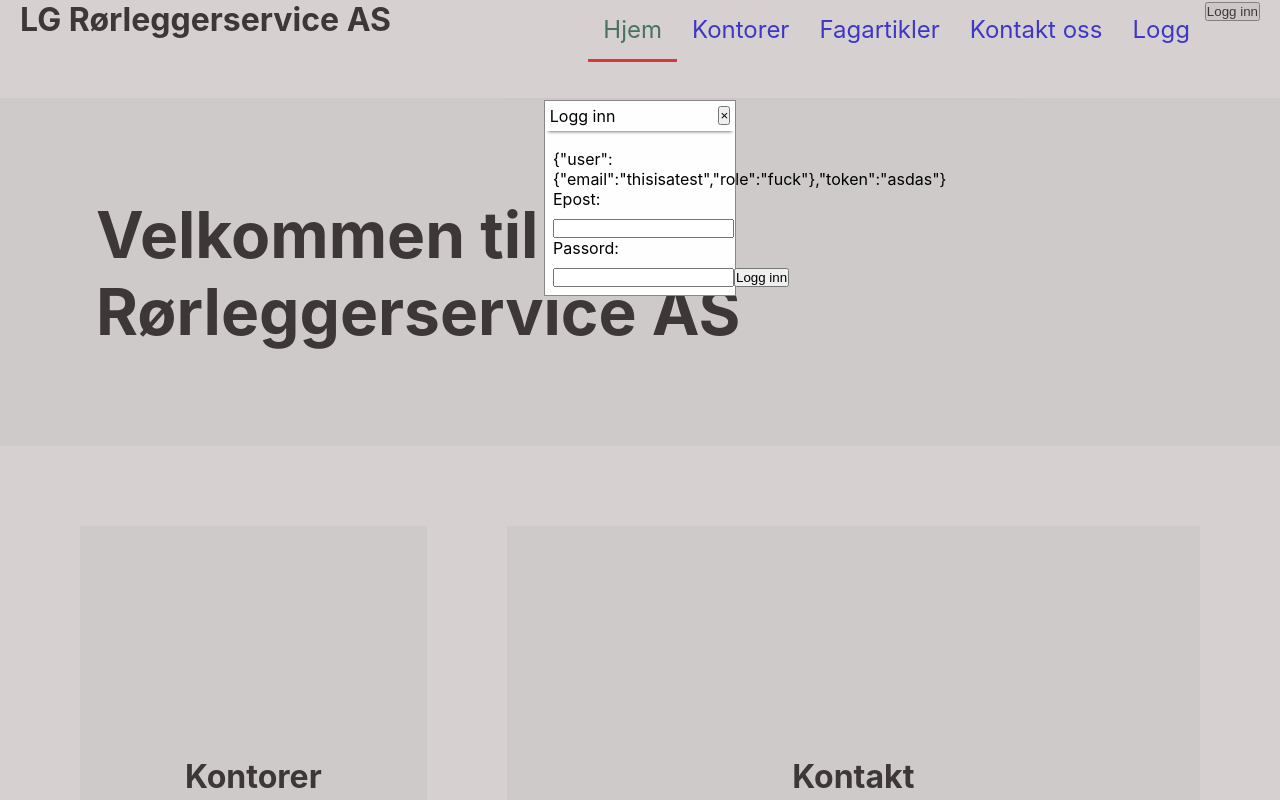
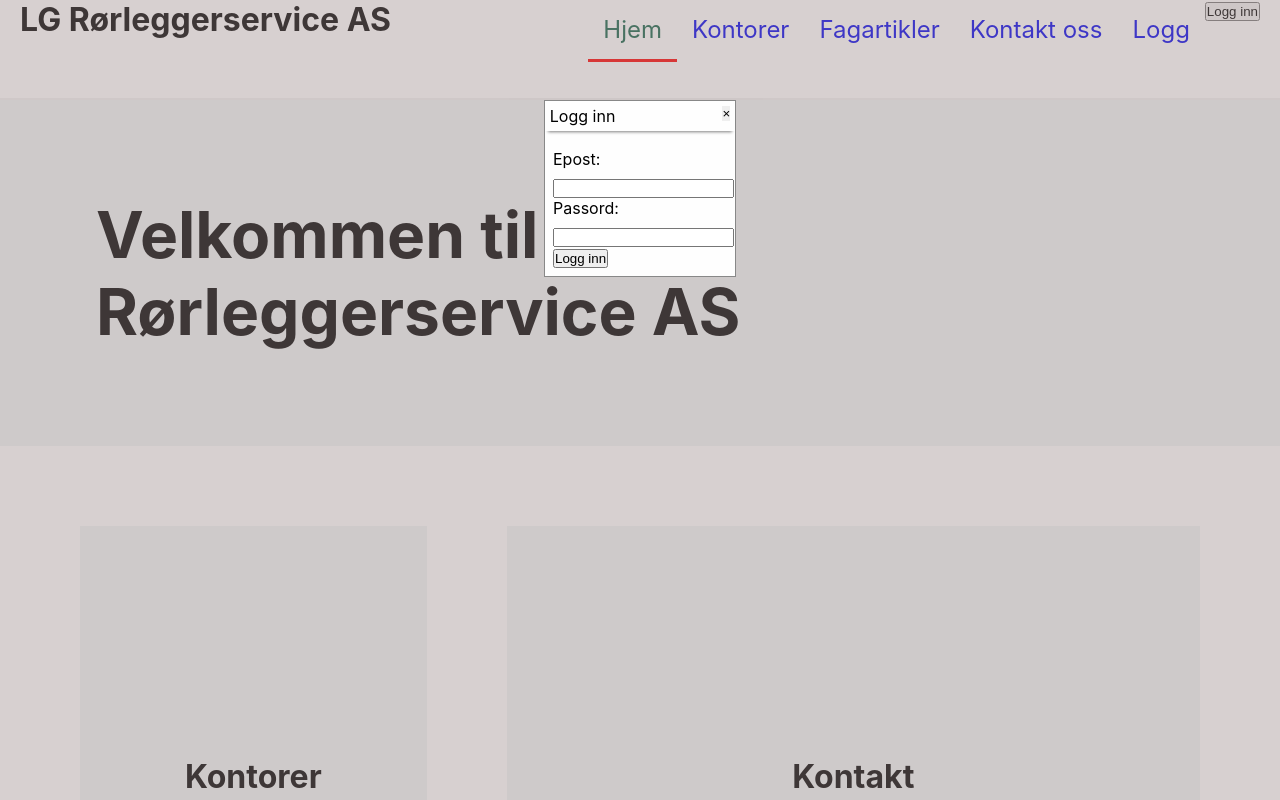
Before and after one commit to Snailey/WebapplikasjonerEksamen, a React (Create React App) app in the folder frontend/: page / in a window 1280 px wide. Both pictures are taken after a click on the button "Logg inn". Shown: the top 800 px of the page. Built offline with nearby package versions, Linux system fonts and the light colour scheme.

Commit message:
login done

```diff
--- a/frontend/src/components/Modal.jsx
+++ b/frontend/src/components/Modal.jsx
@@ -7,17 +7,20 @@ import {
   StyledModal,
   ModalHeader,
   ModalFormContainer,
+  CloseButton,
 } from '../styles/StyledComponents';
 import { login } from '../utils/users';
 
 const Modal = (modal, setModal) => {
   const [user, setUser] = useContext(Context);
   const [loginData, setLoginData] = useState('');
-
-  const handleSubmit = (event) => {
+  const [error, setError] = useState('');
+  const handleSubmit = async (event) => {
     console.log(loginData);
     event.preventDefault();
-    setUser(login(loginData));
+    const { data, error } = await login(loginData);
+    if (error) setError(error);
+    setUser(data);
   };
   const updateValue = (event) => {
     const inputValue = { [event.target.name]: event.target.value };
@@ -32,13 +35,23 @@ const Modal = (modal, setModal) => {
         <ModalContents>
           <ModalHeader>
             <p>Logg inn</p>
-            <button type="button" onClick={() => setModal(!modal)} id="close">
+            <CloseButton
+              type="button"
+              onClick={() => setModal(!modal)}
+              id="close"
+            >
               &times;
-            </button>
+            </CloseButton>
           </ModalHeader>
           <ModalFormContainer>
             <form>
-              {JSON.stringify(user)}
+              {user !== null && (
+                <p>
+                  Logged in as:
+                  {JSON.stringify(user.user.email)}
+                  Token: {JSON.stringify(user.token)}
+                </p>
+              )}
               <Label>Epost:</Label>
               <input type="text" onChange={updateValue} name="email" />
               <Label>Passord:</Label>
@@ -50,6 +63,7 @@ const Modal = (modal, setModal) => {
           </ModalFormContainer>
         </ModalContents>
       </StyledModal>
+      {error && <p>Error Message:{error}</p>}
     </>
   );
 };
--- a/frontend/src/contexts/GlobalStateContext.js
+++ b/frontend/src/contexts/GlobalStateContext.js
@@ -1,15 +1,10 @@
 import React, { useState } from 'react';
-
-const defaultState = {
-  user: { email: 'thisisatest', role: 'fuck' },
-  token: 'asdas',
-};
 
 export const Context = React.createContext();
 
 // eslint-disable-next-line react/prop-types
 const UserStore = ({ children }) => {
-  const [user, setUser] = useState(defaultState);
+  const [user, setUser] = useState(null);
   return (
     <Context.Provider value={[user, setUser]}>{children}</Context.Provider>
   );
--- a/frontend/src/styles/StyledComponents.jsx
+++ b/frontend/src/styles/StyledComponents.jsx
@@ -460,3 +460,8 @@ export const ModalFormContainer = styled.section`
     margin-bottom: 0px;
   }
 `;
+
+export const CloseButton = styled.button`
+  border: 0;
+  padding: 0;
+`;
--- a/frontend/src/utils/users.js
+++ b/frontend/src/utils/users.js
@@ -12,7 +12,9 @@ export const register = async (data) => {
 export const login = async (data) => {
   console.log(data);
   try {
-    return await http.post(`/login`, { ...data });
+    const result = await http.post(`/login`, { ...data });
+    console.log(JSON.stringify(result));
+    return result;
   } catch (err) {
     console.log(err.response);
     return err.response;
```
